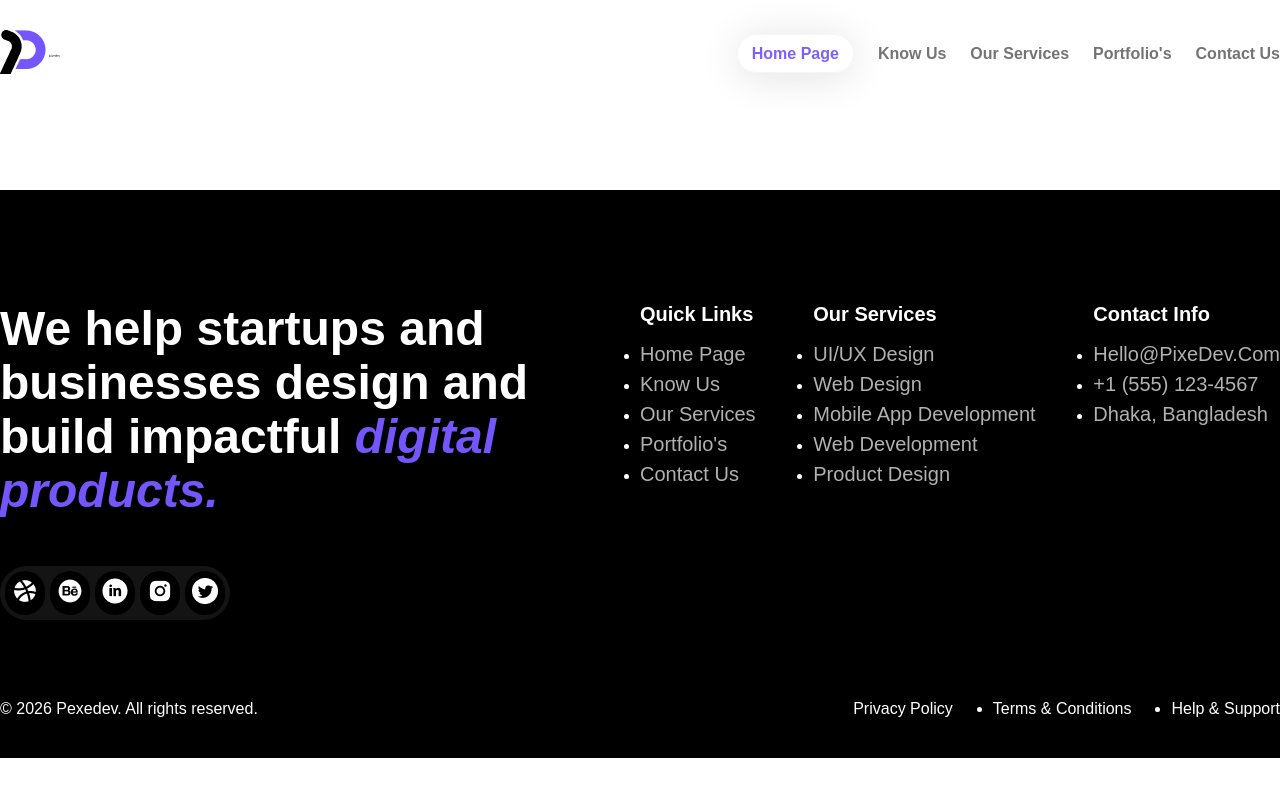
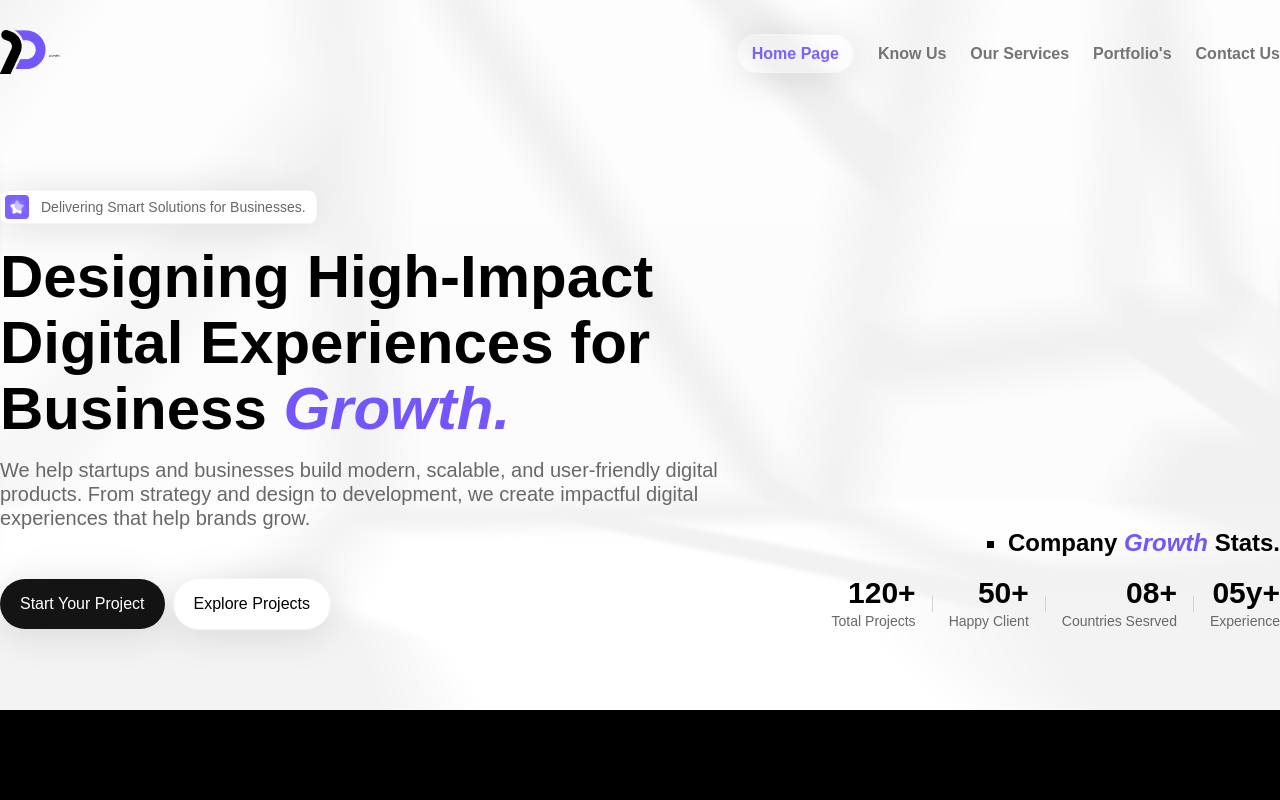
Before and after one commit to ahnafmuttaque/pexedev, a React (Vite) app: page / in a window 1280 px wide. Shown: the top 800 px of the page. Built offline with nearby package versions, Linux system fonts and the light colour scheme.

Commit message:
do hero section

```diff
--- /dev/null
+++ b/src/data/homepage.data.ts
@@ -0,0 +1,28 @@
+export const HERO = {
+  title: {
+    main: "Designing High-Impact Digital Experiences for Business ",
+    special: "Growth.",
+  },
+  subtitle: {
+    icon: { src: "/assets/solar-star.png", alt: "solar star icon" },
+    text: "Delivering Smart Solutions for Businesses.",
+  },
+  paragraph:
+    "We help startups and businesses build modern, scalable, and user-friendly digital products. From strategy and design to development, we create impactful digital experiences that help brands grow.",
+  buttons: [
+    { label: "start your project", href: "" },
+    { label: "explore projects", href: "" },
+  ],
+  stat: {
+    title: {
+      main: "company stats.",
+      special: "growth",
+    },
+    values: [
+      { label: "total projects", value: "120" },
+      { label: "happy client", value: "50" },
+      { label: "countries sesrved", value: "08" },
+      { label: "experience", value: "05y" },
+    ],
+  },
+} as const;
--- a/src/index.css
+++ b/src/index.css
@@ -64,7 +64,14 @@
     letter-spacing: -2%;
   }
 
-  .special-italic {
+  .heading--md {
+    font-size: 1.5rem;
+    font-weight: 600;
+    line-height: 30px;
+    letter-spacing: -2%;
+  }
+
+  .heading--blueItalic {
     font-family: var(--font-secondary);
     font-style: italic;
     color: var(--color-primary-foreground);
@@ -82,15 +89,16 @@
   /* buttons */
   .button {
     font-family: var(--font-primary);
-    font-weight: 600;
+    font-weight: 500;
     font-size: 1rem;
     line-height: 22px;
-    letter-spacing: -1%;
+    letter-spacing: 1%;
     padding: 14px 20px;
     border-radius: 1000px;
     border: none;
+    text-transform: capitalize;
   }
-  .button.black {
+  .button--black {
     background:
       linear-gradient(0deg, #141414, #141414),
       linear-gradient(
@@ -102,7 +110,7 @@
     box-shadow: 0px 4px 40px 0px #1414141f;
   }
 
-  .button.white {
+  .button--white {
     border: 1.5px solid #f6f5f5;
     box-shadow: 0px 4px 40px 0px #1414141f;
     background: white;
--- a/src/layouts/RootLayout.tsx
+++ b/src/layouts/RootLayout.tsx
@@ -1,9 +1,12 @@
 import { Outlet } from "react-router";
+// import Navbar from "../components/navbar/Navbar";
+import Footer from "../components/footer/Footer";
 
 export default function RootLayout() {
   return (
     <>
       <Outlet />
+      <Footer />
     </>
   );
 }
--- /dev/null
+++ b/src/pages/homepage/Homepage.module.css
@@ -0,0 +1,7 @@
+.homepage {
+  background-image: url("/assets/hero-bg.png");
+  background-repeat: no-repeat;
+  background-attachment: scroll;
+  background-size: 100%;
+  background-position: top left;
+}
--- a/src/pages/homepage/Homepage.tsx
+++ b/src/pages/homepage/Homepage.tsx
@@ -1,12 +1,12 @@
-import Footer from "../../components/footer/Footer";
 import Navbar from "../../components/navbar/Navbar";
-
+import Hero from "./hero/Hero";
+import styles from "./Homepage.module.css";
 const Homepage = () => {
   return (
-    <>
+    <section className={`${styles.homepage}`}>
       <Navbar />
-      <Footer />
-    </>
+      <Hero />
+    </section>
   );
 };
 
--- /dev/null
+++ b/src/pages/homepage/hero/Hero.module.css
@@ -0,0 +1,111 @@
+.hero {
+  display: flex;
+  justify-content: space-between;
+  align-items: flex-end;
+  padding-bottom: 80px;
+}
+
+.hContent {
+  display: flex;
+  flex-direction: column;
+  align-items: flex-start;
+}
+
+.hContent__subtitle {
+  display: flex;
+  align-items: center;
+  gap: 12px;
+  background-color: white;
+  border: 1.5px solid #f6f5f5;
+  box-shadow: 0px 4px 40px 0px #1414141f;
+  border-radius: 8px;
+  padding: 4px 10px 4px 4px;
+}
+
+.hContent__subtitle-icon-wrapper {
+  display: flex;
+  justify-content: center;
+  align-items: center;
+  height: 24px;
+  aspect-ratio: 1;
+  border-radius: 4px;
+  background: radial-gradient(50% 50% at 50% 50%, #a588ff 0%, #7d60fd 76.44%);
+}
+
+.hContent__subtitle-text {
+  font-size: 0.875rem;
+  font-weight: 500;
+  line-height: 16px;
+  letter-spacing: -1%;
+  color: var(--color-secondary-foreground);
+}
+
+.hContent__title {
+  max-width: 728px;
+  margin-block: 20px 16px;
+}
+
+.hContent__paragraph {
+  max-width: 728px;
+  margin-bottom: 48px;
+}
+
+.hContent__buttons {
+  display: flex;
+  align-items: center;
+  gap: 8px;
+}
+
+/* hero stat styles */
+
+.hStat {
+  display: flex;
+  flex-direction: column;
+  align-items: flex-end;
+  gap: 20px;
+}
+
+.hStat__title-list {
+  list-style-type: circle;
+}
+
+.hStat__title {
+  font-family: var(--font-secondary);
+  text-transform: capitalize;
+  list-style-type: square;
+}
+
+.hStat__container {
+  display: flex;
+  align-items: center;
+  gap: 16px;
+}
+
+.hStat__item {
+  display: flex;
+  flex-direction: column;
+  gap: 4px;
+}
+
+.hStat__item-value {
+  font-size: 1.875rem;
+  line-height: 30px;
+  letter-spacing: -2%;
+  font-weight: 700;
+  text-align: right;
+}
+
+.hStat__item-label {
+  font-weight: 400;
+  font-size: 0.875rem;
+  line-height: 18px;
+  letter-spacing: -1%;
+  color: var(--color-secondary-foreground);
+  text-transform: capitalize;
+}
+
+.hStat__item-border {
+  height: 16px;
+  width: 1px;
+  background-color: #d1d5db;
+}
--- /dev/null
+++ b/src/pages/homepage/hero/Hero.tsx
@@ -0,0 +1,81 @@
+import styles from "./Hero.module.css";
+import { HERO } from "../../../data/homepage.data";
+import { useNavigate } from "react-router";
+
+const Hero = () => {
+  const navigate = useNavigate();
+  return (
+    <section className={styles["hero__wrapper"]}>
+      <section className={`${styles["hero"]}  max-inline`}>
+        {/* homepage top sub title*/}
+        <section className={styles["hContent"]}>
+          <div className={styles["hContent__subtitle"]}>
+            <div className={styles["hContent__subtitle-icon-wrapper"]}>
+              <img
+                src={HERO.subtitle.icon.src}
+                alt={HERO.subtitle.icon.alt}
+                className={styles["hContent__subtitle-icon"]}
+              />
+            </div>
+            <p className={styles["hContent__subtitle-text"]}>
+              {HERO.subtitle.text}
+            </p>
+          </div>
+
+          {/* Hero title */}
+          <h1 className={`${styles["hContent__title"]} heading--xl`}>
+            {HERO.title.main}
+            <span className=" heading--blueItalic">{HERO.title.special}</span>
+          </h1>
+          <p className={`${styles["hContent__paragraph"]} normal-text`}>
+            {HERO.paragraph}
+          </p>
+          <div className={styles["hContent__buttons"]}>
+            {HERO.buttons.map((button, index) => {
+              const classes = ["button--black", "button--white"];
+              return (
+                <button
+                  className={`${styles["hContent__button"]} button ${classes[index]}`}
+                  onClick={() => navigate(button.href)}
+                >
+                  {button.label}
+                </button>
+              );
+            })}
+          </div>
+        </section>
+
+        {/* hero stats*/}
+        <aside className={styles["hStat"]}>
+          <ul>
+            <li className={`${styles["hStat__title"]} heading--md`}>
+              {HERO.stat.title.main.split(" ")[0]}{" "}
+              <span className="heading--blueItalic">
+                {HERO.stat.title.special}
+              </span>{" "}
+              {HERO.stat.title.main.split(" ")[1]}
+            </li>
+          </ul>
+          <ul className={styles["hStat__container"]}>
+            {HERO.stat.values.map((value, index) => (
+              <>
+                <li className={styles["hStat__item"]}>
+                  <span className={styles["hStat__item-value"]}>
+                    {value.value}+
+                  </span>
+                  <span className={styles["hStat__item-label"]}>
+                    {value.label}
+                  </span>
+                </li>
+                {index < HERO.stat.values.length - 1 && (
+                  <li className={styles["hStat__item-border"]}></li>
+                )}
+              </>
+            ))}
+          </ul>
+        </aside>
+      </section>
+    </section>
+  );
+};
+export default Hero;
```
Also changed, not shown: public/assets/hero-bg.png (added), public/assets/solar-star.png (added).
